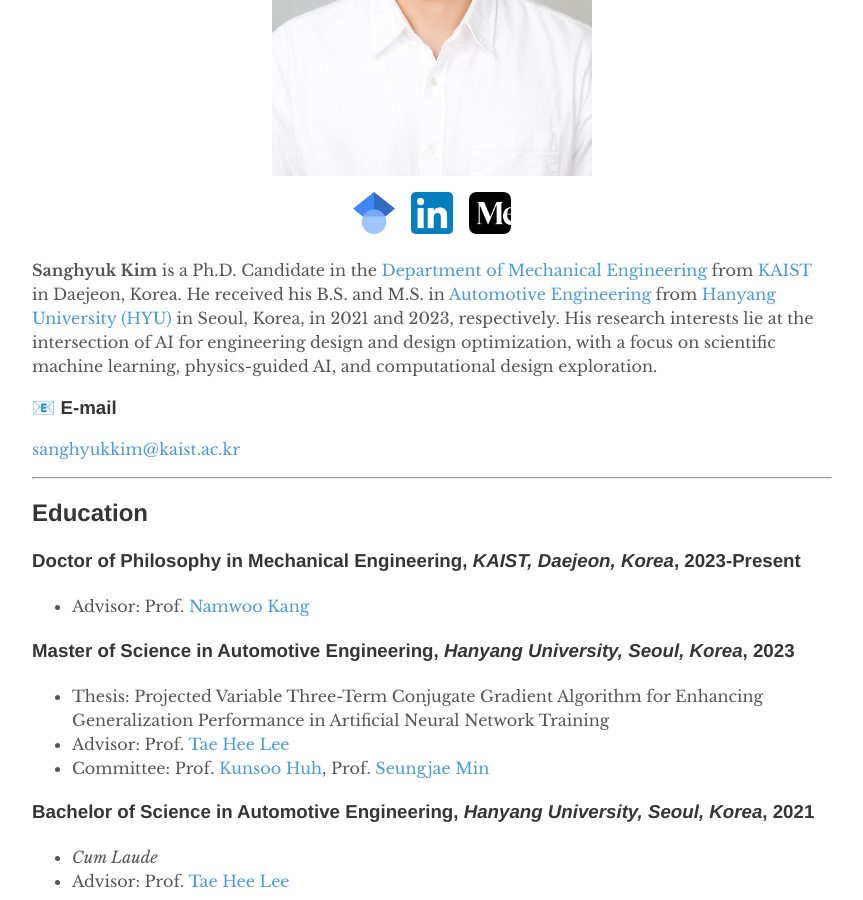
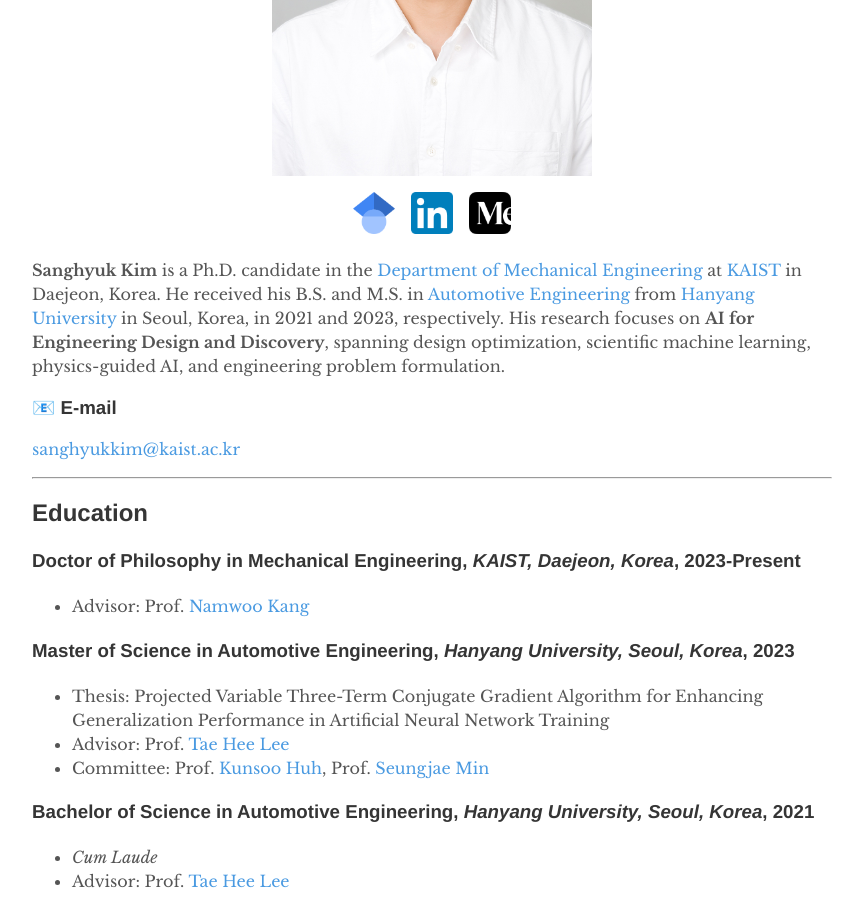
Before and after one commit to kim-sanghyuk/kim-sanghyuk.github.io, a Jekyll site: the page built from _pages/about.md, in a window 1280 px wide and 900 px high, scrolled down 591 px. Shown: the whole window, without its empty margins (208-1071 px from the left). Built offline with Jekyll 4.4.1, drawn with Linux system fonts in a browser that asks for light colours.

Commit message:
Update bio and research focus in about
Co-Authored-By: Claude Sonnet 5.5 <noreply@anthropic.com>

```diff
--- a/_pages/about.md
+++ b/_pages/about.md
@@ -22,7 +22,7 @@ published: true
   </a>
 </div>
 
-**Sanghyuk Kim** is a Ph.D. Candidate in the [Department of Mechanical Engineering](https://me.kaist.ac.kr/eng/main/main.html) from [KAIST](https://www.kaist.ac.kr/) in Daejeon, Korea. He received his B.S. and M.S. in [Automotive Engineering](https://ae.hanyang.ac.kr/) from [Hanyang University (HYU)](https://www.hanyang.ac.kr/) in Seoul, Korea, in 2021 and 2023, respectively. His research interests lie at the intersection of AI for engineering design and design optimization, with a focus on scientific machine learning, physics-guided AI, and computational design exploration.
+**Sanghyuk Kim** is a Ph.D. candidate in the [Department of Mechanical Engineering](https://me.kaist.ac.kr/eng/main/main.html) at [KAIST](https://www.kaist.ac.kr/) in Daejeon, Korea. He received his B.S. and M.S. in [Automotive Engineering](https://ae.hanyang.ac.kr/) from [Hanyang University](https://www.hanyang.ac.kr/) in Seoul, Korea, in 2021 and 2023, respectively. His research focuses on **AI for Engineering Design and Discovery**, spanning design optimization, scientific machine learning, physics-guided AI, and engineering problem formulation.
 
 ### 📧 E-mail
 
```
